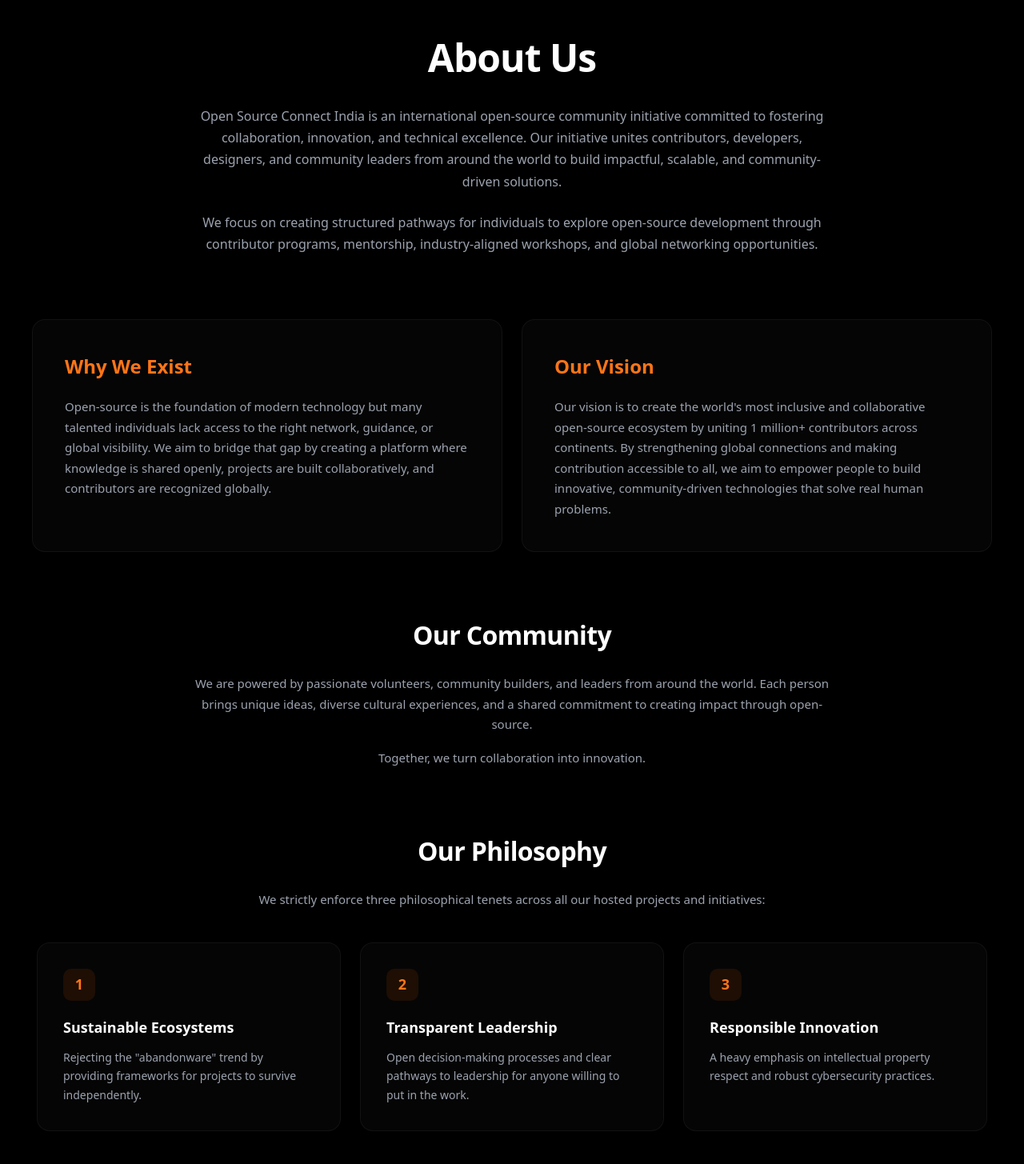
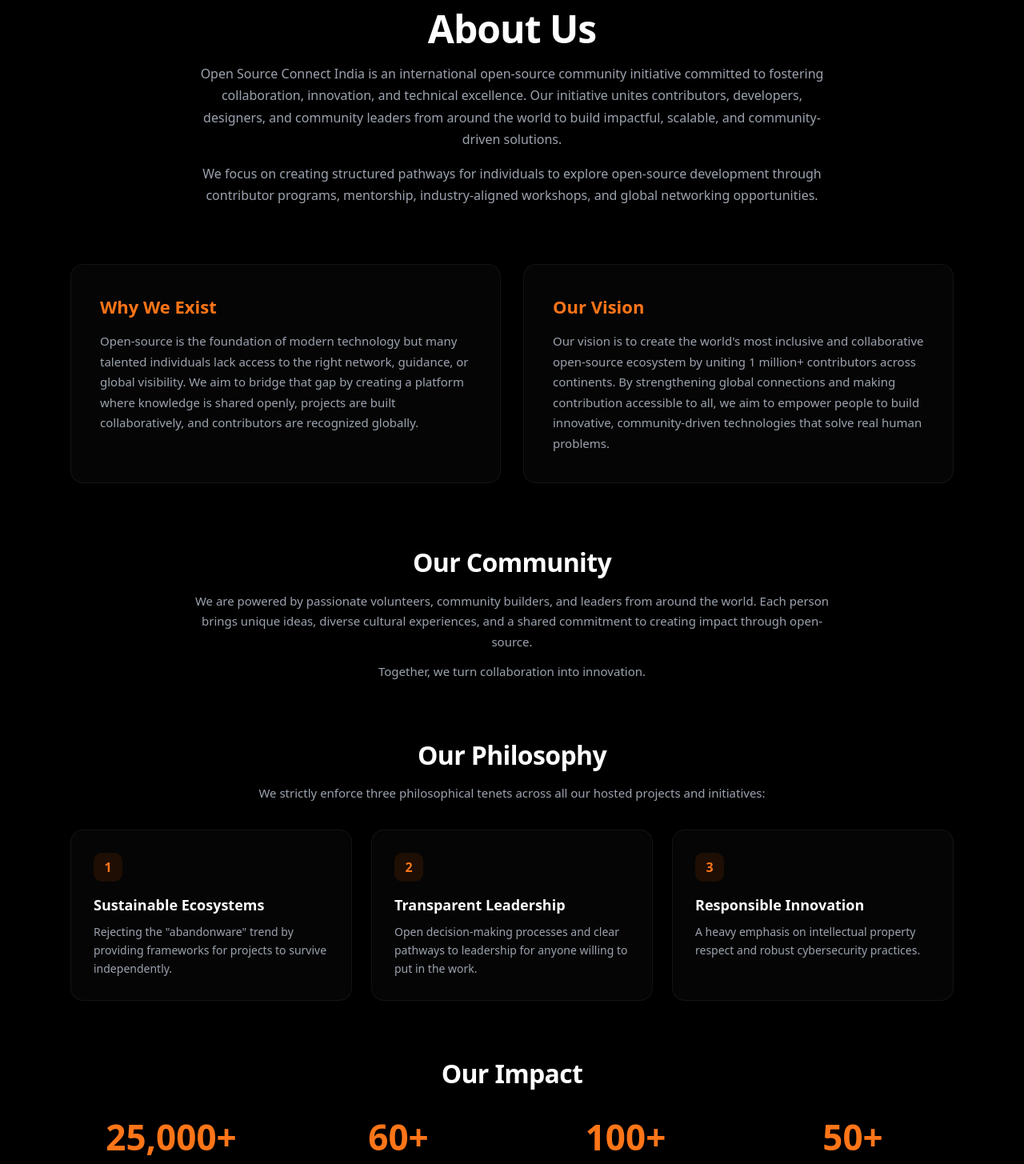
Before and after one commit to KhannaSparsh0001/OSC-India, a Next.js app: page /about in a window 1280 px wide. Shown: the part 100-1555 px from the top of the page at 80% size. Built offline with nearby package versions, Linux system fonts and the light colour scheme.

Commit message:
Refactor AboutPage layout and styles for improved structure and responsiveness

```diff
--- a/app/about/page.tsx
+++ b/app/about/page.tsx
@@ -9,89 +9,89 @@ export default function AboutPage() {
     <div className="min-h-screen bg-[var(--bg)] flex flex-col font-sans">
       <Navbar />
       {/* Spacer to clear the fixed Navbar */}
-      <div style={{ height: '96px', width: '100%', flexShrink: 0 }} aria-hidden="true" />
+      <div style={{ height: "72px", width: "100%", flexShrink: 0 }} aria-hidden="true" />
 
-      <main className="flex-grow flex flex-col items-center px-5 sm:px-8" style={{ margin: '0 auto', maxWidth: '1200px', width: '100%', paddingBottom: '96px', paddingTop: '40px' }}>
+      <main className="about-page-wrapper">
 
         {/* Hero Section */}
-        <div style={{ textAlign: 'center', marginBottom: '80px', display: 'flex', flexDirection: 'column', alignItems: 'center', maxWidth: '800px' }}>
-          <h1 style={{ color: 'white', fontSize: 'clamp(32px, 6vw, 48px)', fontWeight: 800, marginBottom: '24px', letterSpacing: '-0.02em' }}>
+        <div style={{ textAlign: "center", marginBottom: "clamp(48px, 8vw, 72px)", display: "flex", flexDirection: "column", alignItems: "center", maxWidth: "800px" }}>
+          <h1 style={{ color: "white", fontSize: "clamp(30px, 6vw, 48px)", fontWeight: 800, marginBottom: "16px", letterSpacing: "-0.02em", lineHeight: 1.15 }}>
             About Us
           </h1>
-          <p style={{ color: '#9ca3af', fontSize: '16px', lineHeight: '1.7', marginBottom: '24px' }}>
+          <p style={{ color: "#9ca3af", fontSize: "clamp(14px, 2.2vw, 16px)", lineHeight: "1.7", marginBottom: "16px" }}>
             Open Source Connect India is an international open-source community initiative committed to fostering collaboration, innovation, and technical excellence. Our initiative unites contributors, developers, designers, and community leaders from around the world to build impactful, scalable, and community-driven solutions.
           </p>
-          <p style={{ color: '#9ca3af', fontSize: '16px', lineHeight: '1.7' }}>
+          <p style={{ color: "#9ca3af", fontSize: "clamp(14px, 2.2vw, 16px)", lineHeight: "1.7" }}>
             We focus on creating structured pathways for individuals to explore open-source development through contributor programs, mentorship, industry-aligned workshops, and global networking opportunities.
           </p>
         </div>
 
         {/* Two-Card Layout */}
-        <div style={{ display: 'flex', flexWrap: 'wrap', gap: '24px', width: '100%', marginBottom: '80px' }}>
+        <div className="about-two-col-grid">
           {/* Card 1: Why We Exist */}
-          <div style={{ flex: '1', minWidth: '280px', background: 'rgba(255,255,255,0.02)', border: '1px solid rgba(255,255,255,0.05)', borderRadius: '16px', padding: 'clamp(24px, 4vw, 40px)' }}>
-            <h2 style={{ color: 'var(--orange)', fontSize: '24px', fontWeight: 700, marginBottom: '20px' }}>Why We Exist</h2>
-            <p style={{ color: '#9ca3af', fontSize: '15px', lineHeight: '1.7' }}>
+          <div style={{ background: "rgba(255,255,255,0.02)", border: "1px solid rgba(255,255,255,0.06)", borderRadius: "16px", padding: "clamp(22px, 4vw, 36px)" }}>
+            <h2 style={{ color: "var(--orange)", fontSize: "clamp(18px, 3.5vw, 22px)", fontWeight: 700, marginBottom: "14px" }}>Why We Exist</h2>
+            <p style={{ color: "#9ca3af", fontSize: "clamp(13.5px, 2vw, 15px)", lineHeight: "1.7" }}>
               Open-source is the foundation of modern technology but many talented individuals lack access to the right network, guidance, or global visibility. We aim to bridge that gap by creating a platform where knowledge is shared openly, projects are built collaboratively, and contributors are recognized globally.
             </p>
           </div>
 
           {/* Card 2: Our Vision */}
-          <div style={{ flex: '1', minWidth: '280px', background: 'rgba(255,255,255,0.02)', border: '1px solid rgba(255,255,255,0.05)', borderRadius: '16px', padding: 'clamp(24px, 4vw, 40px)' }}>
-            <h2 style={{ color: 'var(--orange)', fontSize: '24px', fontWeight: 700, marginBottom: '20px' }}>Our Vision</h2>
-            <p style={{ color: '#9ca3af', fontSize: '15px', lineHeight: '1.7' }}>
+          <div style={{ background: "rgba(255,255,255,0.02)", border: "1px solid rgba(255,255,255,0.06)", borderRadius: "16px", padding: "clamp(22px, 4vw, 36px)" }}>
+            <h2 style={{ color: "var(--orange)", fontSize: "clamp(18px, 3.5vw, 22px)", fontWeight: 700, marginBottom: "14px" }}>Our Vision</h2>
+            <p style={{ color: "#9ca3af", fontSize: "clamp(13.5px, 2vw, 15px)", lineHeight: "1.7" }}>
               Our vision is to create the world's most inclusive and collaborative open-source ecosystem by uniting 1 million+ contributors across continents. By strengthening global connections and making contribution accessible to all, we aim to empower people to build innovative, community-driven technologies that solve real human problems.
             </p>
           </div>
         </div>
 
         {/* Our Community Section */}
-        <div style={{ textAlign: 'center', marginBottom: '80px', display: 'flex', flexDirection: 'column', alignItems: 'center', maxWidth: '800px' }}>
-          <h2 style={{ color: 'white', fontSize: 'clamp(26px, 5vw, 32px)', fontWeight: 800, marginBottom: '24px', letterSpacing: '-0.02em' }}>
+        <div style={{ textAlign: "center", marginBottom: "clamp(48px, 8vw, 72px)", display: "flex", flexDirection: "column", alignItems: "center", maxWidth: "800px" }}>
+          <h2 style={{ color: "white", fontSize: "clamp(24px, 5vw, 32px)", fontWeight: 800, marginBottom: "16px", letterSpacing: "-0.02em", lineHeight: 1.2 }}>
             Our Community
           </h2>
-          <p style={{ color: '#9ca3af', fontSize: '15px', lineHeight: '1.7', marginBottom: '16px' }}>
+          <p style={{ color: "#9ca3af", fontSize: "clamp(13.5px, 2vw, 15px)", lineHeight: "1.7", marginBottom: "12px" }}>
             We are powered by passionate volunteers, community builders, and leaders from around the world. Each person brings unique ideas, diverse cultural experiences, and a shared commitment to creating impact through open-source.
           </p>
-          <p style={{ color: '#9ca3af', fontSize: '15px', lineHeight: '1.7' }}>
+          <p style={{ color: "#9ca3af", fontSize: "clamp(13.5px, 2vw, 15px)", lineHeight: "1.7" }}>
             Together, we turn collaboration into innovation.
           </p>
         </div>
 
-        {/* Our Philosophy Section (Injected per user request) */}
-        <div style={{ textAlign: 'center', marginBottom: '80px', display: 'flex', flexDirection: 'column', alignItems: 'center', width: '100%' }}>
-          <h2 style={{ color: 'white', fontSize: 'clamp(26px, 5vw, 32px)', fontWeight: 800, marginBottom: '24px', letterSpacing: '-0.02em' }}>
+        {/* Our Philosophy Section */}
+        <div style={{ textAlign: "center", marginBottom: "clamp(48px, 8vw, 72px)", display: "flex", flexDirection: "column", alignItems: "center", width: "100%" }}>
+          <h2 style={{ color: "white", fontSize: "clamp(24px, 5vw, 32px)", fontWeight: 800, marginBottom: "16px", letterSpacing: "-0.02em", lineHeight: 1.2 }}>
             Our Philosophy
           </h2>
-          <p style={{ color: '#9ca3af', fontSize: '15px', lineHeight: '1.7', marginBottom: '40px', maxWidth: '800px' }}>
+          <p style={{ color: "#9ca3af", fontSize: "clamp(13.5px, 2vw, 15px)", lineHeight: "1.7", marginBottom: "32px", maxWidth: "800px" }}>
             We strictly enforce three philosophical tenets across all our hosted projects and initiatives:
           </p>
 
-          <div style={{ display: 'flex', flexWrap: 'wrap', gap: '24px', width: '100%', justifyContent: 'center' }}>
+          <div className="about-philosophy-grid">
 
             {/* Tenet 1 */}
-            <div style={{ flex: '1', minWidth: '280px', maxWidth: '380px', background: 'rgba(255,255,255,0.02)', border: '1px solid rgba(255,255,255,0.05)', borderRadius: '16px', padding: '32px', textAlign: 'left' }}>
-              <div style={{ width: '40px', height: '40px', borderRadius: '10px', background: 'rgba(255,96,0,0.1)', display: 'flex', alignItems: 'center', justifyContent: 'center', marginBottom: '20px', color: 'var(--orange)', fontWeight: 800, fontSize: '18px' }}>1</div>
-              <h3 style={{ color: 'white', fontSize: '18px', fontWeight: 700, marginBottom: '12px' }}>Sustainable Ecosystems</h3>
-              <p style={{ color: '#9ca3af', fontSize: '14px', lineHeight: '1.7' }}>
+            <div style={{ background: "rgba(255,255,255,0.02)", border: "1px solid rgba(255,255,255,0.06)", borderRadius: "16px", padding: "clamp(20px, 3.5vw, 28px)", textAlign: "left" }}>
+              <div style={{ width: "36px", height: "36px", borderRadius: "10px", background: "rgba(255,96,0,0.1)", display: "flex", alignItems: "center", justifyContent: "center", marginBottom: "16px", color: "var(--orange)", fontWeight: 800, fontSize: "16px" }}>1</div>
+              <h3 style={{ color: "white", fontSize: "clamp(16px, 2.5vw, 18px)", fontWeight: 700, marginBottom: "8px" }}>Sustainable Ecosystems</h3>
+              <p style={{ color: "#9ca3af", fontSize: "clamp(13px, 1.8vw, 14px)", lineHeight: "1.65" }}>
                 Rejecting the "abandonware" trend by providing frameworks for projects to survive independently.
               </p>
             </div>
 
             {/* Tenet 2 */}
-            <div style={{ flex: '1', minWidth: '280px', maxWidth: '380px', background: 'rgba(255,255,255,0.02)', border: '1px solid rgba(255,255,255,0.05)', borderRadius: '16px', padding: '32px', textAlign: 'left' }}>
-              <div style={{ width: '40px', height: '40px', borderRadius: '10px', background: 'rgba(255,96,0,0.1)', display: 'flex', alignItems: 'center', justifyContent: 'center', marginBottom: '20px', color: 'var(--orange)', fontWeight: 800, fontSize: '18px' }}>2</div>
-              <h3 style={{ color: 'white', fontSize: '18px', fontWeight: 700, marginBottom: '12px' }}>Transparent Leadership</h3>
-              <p style={{ color: '#9ca3af', fontSize: '14px', lineHeight: '1.7' }}>
+            <div style={{ background: "rgba(255,255,255,0.02)", border: "1px solid rgba(255,255,255,0.06)", borderRadius: "16px", padding: "clamp(20px, 3.5vw, 28px)", textAlign: "left" }}>
+              <div style={{ width: "36px", height: "36px", borderRadius: "10px", background: "rgba(255,96,0,0.1)", display: "flex", alignItems: "center", justifyContent: "center", marginBottom: "16px", color: "var(--orange)", fontWeight: 800, fontSize: "16px" }}>2</div>
+              <h3 style={{ color: "white", fontSize: "clamp(16px, 2.5vw, 18px)", fontWeight: 700, marginBottom: "8px" }}>Transparent Leadership</h3>
+              <p style={{ color: "#9ca3af", fontSize: "clamp(13px, 1.8vw, 14px)", lineHeight: "1.65" }}>
                 Open decision-making processes and clear pathways to leadership for anyone willing to put in the work.
               </p>
             </div>
 
             {/* Tenet 3 */}
-            <div style={{ flex: '1', minWidth: '280px', maxWidth: '380px', background: 'rgba(255,255,255,0.02)', border: '1px solid rgba(255,255,255,0.05)', borderRadius: '16px', padding: '32px', textAlign: 'left' }}>
-              <div style={{ width: '40px', height: '40px', borderRadius: '10px', background: 'rgba(255,96,0,0.1)', display: 'flex', alignItems: 'center', justifyContent: 'center', marginBottom: '20px', color: 'var(--orange)', fontWeight: 800, fontSize: '18px' }}>3</div>
-              <h3 style={{ color: 'white', fontSize: '18px', fontWeight: 700, marginBottom: '12px' }}>Responsible Innovation</h3>
-              <p style={{ color: '#9ca3af', fontSize: '14px', lineHeight: '1.7' }}>
+            <div style={{ background: "rgba(255,255,255,0.02)", border: "1px solid rgba(255,255,255,0.06)", borderRadius: "16px", padding: "clamp(20px, 3.5vw, 28px)", textAlign: "left" }}>
+              <div style={{ width: "36px", height: "36px", borderRadius: "10px", background: "rgba(255,96,0,0.1)", display: "flex", alignItems: "center", justifyContent: "center", marginBottom: "16px", color: "var(--orange)", fontWeight: 800, fontSize: "16px" }}>3</div>
+              <h3 style={{ color: "white", fontSize: "clamp(16px, 2.5vw, 18px)", fontWeight: 700, marginBottom: "8px" }}>Responsible Innovation</h3>
+              <p style={{ color: "#9ca3af", fontSize: "clamp(13px, 1.8vw, 14px)", lineHeight: "1.65" }}>
                 A heavy emphasis on intellectual property respect and robust cybersecurity practices.
               </p>
             </div>
@@ -100,30 +100,30 @@ export default function AboutPage() {
         </div>
 
         {/* Our Impact Section (Stats) */}
-        <div style={{ width: '100%', display: 'flex', flexDirection: 'column', alignItems: 'center' }}>
-          <h2 style={{ color: 'white', fontSize: 'clamp(26px, 5vw, 32px)', fontWeight: 800, marginBottom: '48px', letterSpacing: '-0.02em' }}>
+        <div style={{ width: "100%", display: "flex", flexDirection: "column", alignItems: "center" }}>
+          <h2 style={{ color: "white", fontSize: "clamp(24px, 5vw, 32px)", fontWeight: 800, marginBottom: "36px", letterSpacing: "-0.02em", lineHeight: 1.2 }}>
             Our Impact
           </h2>
-          <div style={{ display: 'flex', flexWrap: 'wrap', justifyContent: 'center', gap: '32px', width: '100%' }}>
+          <div className="about-stats-grid">
 
-            <div style={{ textAlign: 'center', flex: '1', minWidth: '130px' }}>
-              <div style={{ color: 'var(--orange)', fontSize: 'clamp(36px, 6vw, 48px)', fontWeight: 800, marginBottom: '8px' }}>25,000+</div>
-              <div style={{ color: '#9ca3af', fontSize: '14px', fontWeight: 500 }}>Community Members</div>
+            <div style={{ textAlign: "center" }}>
+              <div style={{ color: "var(--orange)", fontSize: "clamp(30px, 6vw, 44px)", fontWeight: 800, marginBottom: "6px", lineHeight: 1.1 }}>25,000+</div>
+              <div style={{ color: "#9ca3af", fontSize: "clamp(12.5px, 2vw, 14px)", fontWeight: 500 }}>Community Members</div>
             </div>
 
-            <div style={{ textAlign: 'center', flex: '1', minWidth: '130px' }}>
-              <div style={{ color: 'var(--orange)', fontSize: 'clamp(36px, 6vw, 48px)', fontWeight: 800, marginBottom: '8px' }}>60+</div>
-              <div style={{ color: '#9ca3af', fontSize: '14px', fontWeight: 500 }}>Countries</div>
+            <div style={{ textAlign: "center" }}>
+              <div style={{ color: "var(--orange)", fontSize: "clamp(30px, 6vw, 44px)", fontWeight: 800, marginBottom: "6px", lineHeight: 1.1 }}>60+</div>
+              <div style={{ color: "#9ca3af", fontSize: "clamp(12.5px, 2vw, 14px)", fontWeight: 500 }}>Countries</div>
             </div>
 
-            <div style={{ textAlign: 'center', flex: '1', minWidth: '130px' }}>
-              <div style={{ color: 'var(--orange)', fontSize: 'clamp(36px, 6vw, 48px)', fontWeight: 800, marginBottom: '8px' }}>100+</div>
-              <div style={{ color: '#9ca3af', fontSize: '14px', fontWeight: 500 }}>Projects</div>
+            <div style={{ textAlign: "center" }}>
+              <div style={{ color: "var(--orange)", fontSize: "clamp(30px, 6vw, 44px)", fontWeight: 800, marginBottom: "6px", lineHeight: 1.1 }}>100+</div>
+              <div style={{ color: "#9ca3af", fontSize: "clamp(12.5px, 2vw, 14px)", fontWeight: 500 }}>Projects</div>
             </div>
 
-            <div style={{ textAlign: 'center', flex: '1', minWidth: '130px' }}>
-              <div style={{ color: 'var(--orange)', fontSize: 'clamp(36px, 6vw, 48px)', fontWeight: 800, marginBottom: '8px' }}>50+</div>
-              <div style={{ color: '#9ca3af', fontSize: '14px', fontWeight: 500 }}>Events Hosted</div>
+            <div style={{ textAlign: "center" }}>
+              <div style={{ color: "var(--orange)", fontSize: "clamp(30px, 6vw, 44px)", fontWeight: 800, marginBottom: "6px", lineHeight: 1.1 }}>50+</div>
+              <div style={{ color: "#9ca3af", fontSize: "clamp(12.5px, 2vw, 14px)", fontWeight: 500 }}>Events Hosted</div>
             </div>
 
           </div>
--- a/app/globals.css
+++ b/app/globals.css
@@ -397,3 +397,71 @@ img { display: block; max-width: 100%; }
     gap: 32px;
   }
 }
+
+/* ===========================
+   ABOUT PAGE
+   =========================== */
+.about-page-wrapper {
+  flex-grow: 1;
+  width: 100%;
+  max-width: 1200px;
+  margin: 0 auto;
+  padding: 36px 20px 80px;
+  display: flex;
+  flex-direction: column;
+  align-items: center;
+}
+
+.about-two-col-grid {
+  display: grid;
+  grid-template-columns: 1fr;
+  gap: 20px;
+  width: 100%;
+  margin-bottom: clamp(48px, 8vw, 80px);
+}
+
+.about-philosophy-grid {
+  display: grid;
+  grid-template-columns: 1fr;
+  gap: 20px;
+  width: 100%;
+}
+
+.about-stats-grid {
+  display: grid;
+  grid-template-columns: repeat(2, 1fr);
+  gap: 24px 16px;
+  width: 100%;
+}
+
+@media (min-width: 640px) {
+  .about-page-wrapper {
+    padding-left: 36px;
+    padding-right: 36px;
+  }
+  .about-philosophy-grid {
+    grid-template-columns: repeat(2, 1fr);
+  }
+}
+
+@media (min-width: 768px) {
+  .about-two-col-grid {
+    grid-template-columns: repeat(2, 1fr);
+    gap: 28px;
+  }
+  .about-stats-grid {
+    grid-template-columns: repeat(4, 1fr);
+    gap: 32px;
+  }
+}
+
+@media (min-width: 1024px) {
+  .about-page-wrapper {
+    padding-left: 48px;
+    padding-right: 48px;
+  }
+  .about-philosophy-grid {
+    grid-template-columns: repeat(3, 1fr);
+    gap: 24px;
+  }
+}
```
